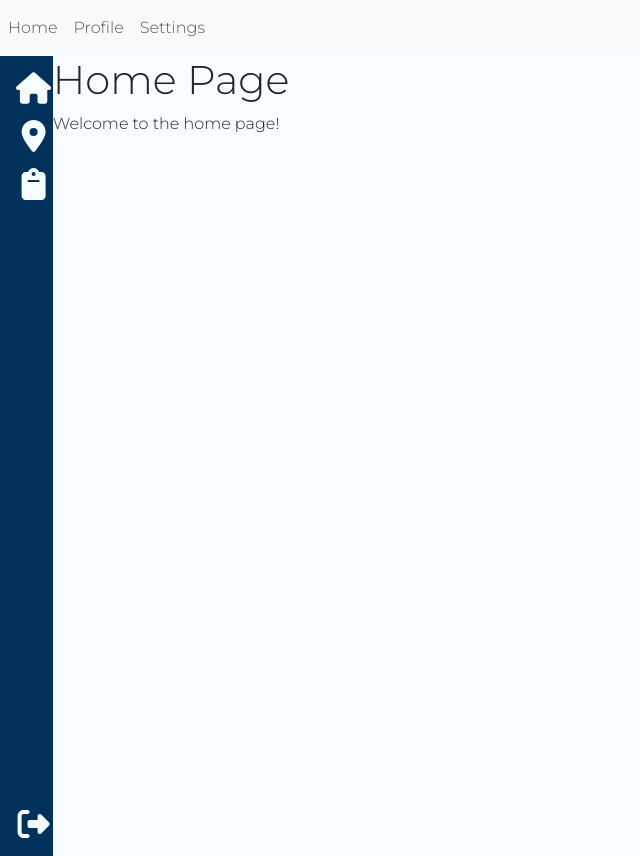
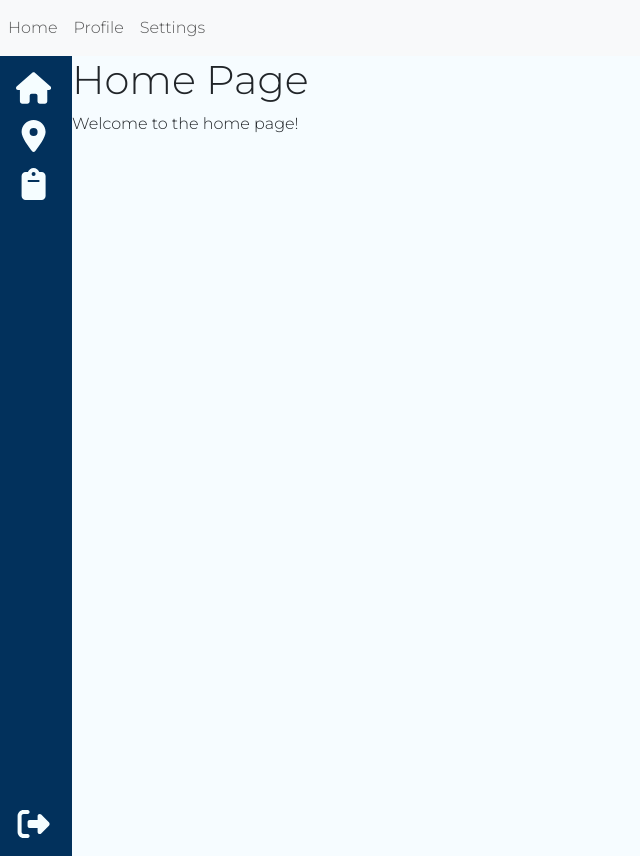
Before and after one commit to Matiolilegalzao/interface-teste, a React (Vite) app: page / in a window 1280 px wide. Shown: the whole page, without its empty margins (0-640 px from the left). Built offline with nearby package versions, Linux system fonts and the light colour scheme.

Commit message:
Componentes posicionados corretamente

```diff
--- a/src/components/SideBar.module.css
+++ b/src/components/SideBar.module.css
@@ -2,7 +2,7 @@
 
 .sideBar {
     background-color: rgb(2, 49, 92);
-    width: 3.3rem;
+    width: 4.5rem;
     height: 100vh;
     padding-right: 1rem;
     transition: width 0.3s ease;
```
